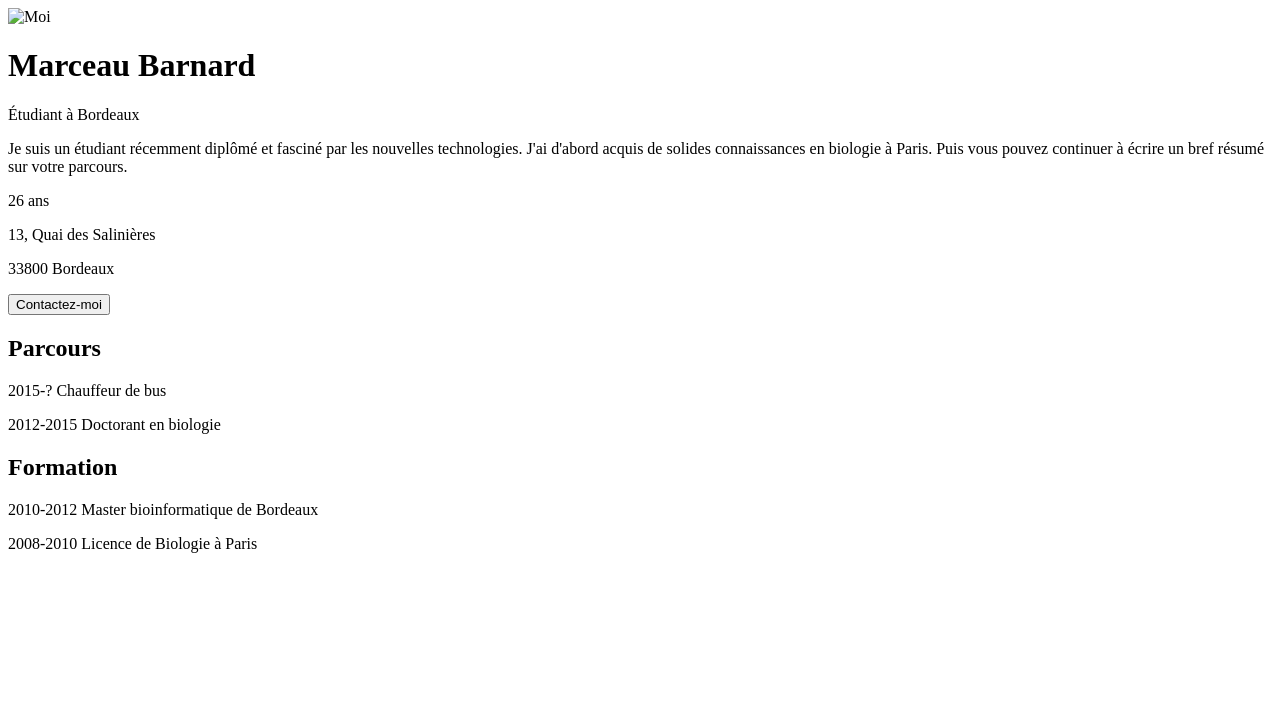
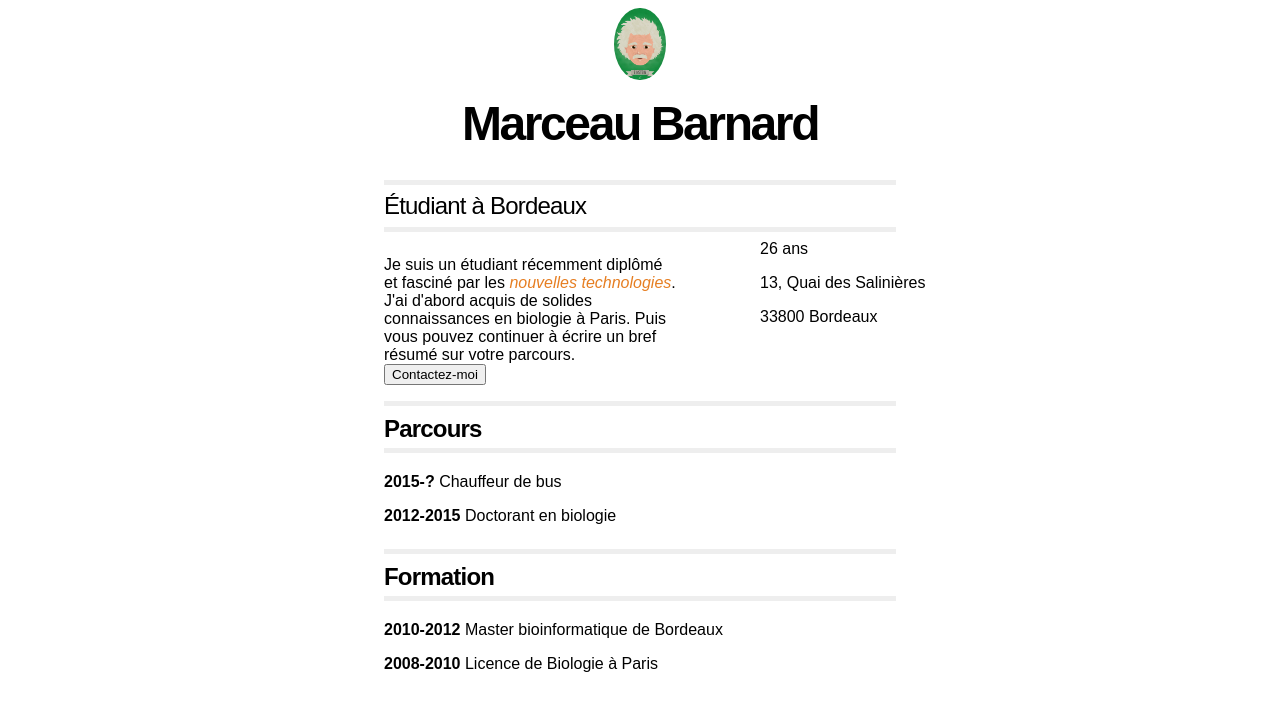
Before and after one commit to cherice/CV, a plain HTML site: page index.html in a window 1280 px wide. Drawn offline with Linux system fonts and the light colour scheme.

Commit message:
Update index.html

```diff
--- a/index.html
+++ b/index.html
@@ -3,12 +3,11 @@
   <head>
     <meta charset="utf-8">
     <title>Curriculum vitae</title>
-    <!-- <link rel="stylesheet" href="style1.css"> -->
-    <!--  <script src="script.js"></script> -->
+    <link rel="stylesheet" href="style1.css">
   </head>
   <body>
     <div class="profil">
-      <img  class="img-circle" src="img/einstein.jpg" style="width:10%;" alt="Moi" />
+      <img  class="img-circle" src="einstein.jpg" style="width:10%;" alt="Moi" />
     </div>
     <h1> Marceau Barnard </h1>
     <div class="section profession">
```
